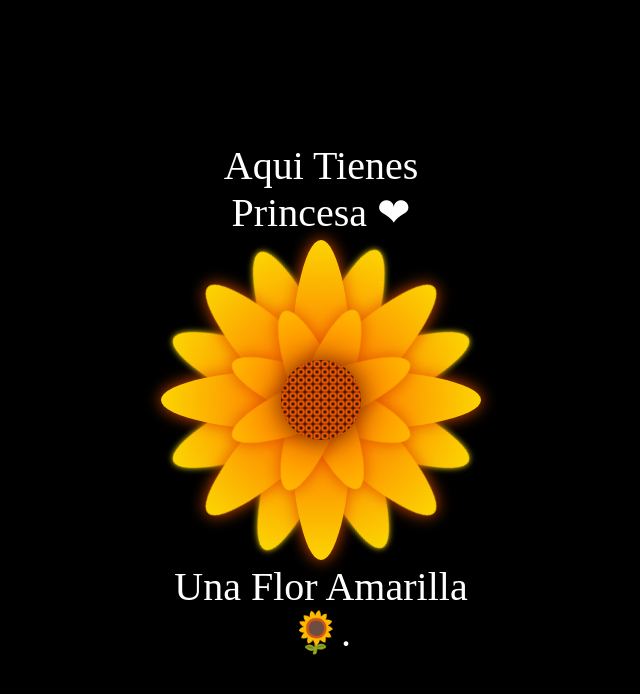
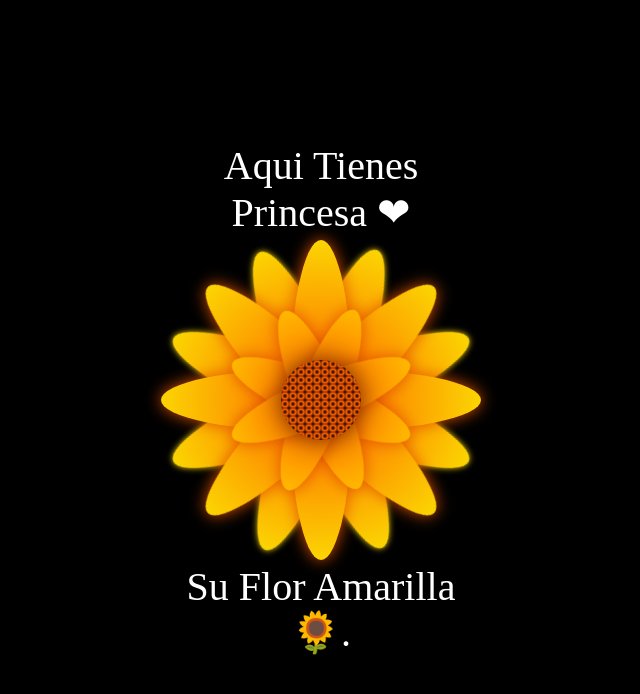
Before and after one commit to DarwinQQA/Desconocido, a plain HTML site: page docs/index.html in a window 1280 px wide. Shown: the whole page, without its empty margins (319-959 px from the left). Drawn offline with Linux system fonts and the light colour scheme.

Commit message:
Update index.html

```diff
--- a/docs/index.html
+++ b/docs/index.html
@@ -37,7 +37,7 @@
     </div>
     <div class="Petal3 p4">
     </div>
-    <div class="text-below">Una Flor
+    <div class="text-below">Su Flor
 Amarilla🌻. </div><br/>
 
   </div>
```
